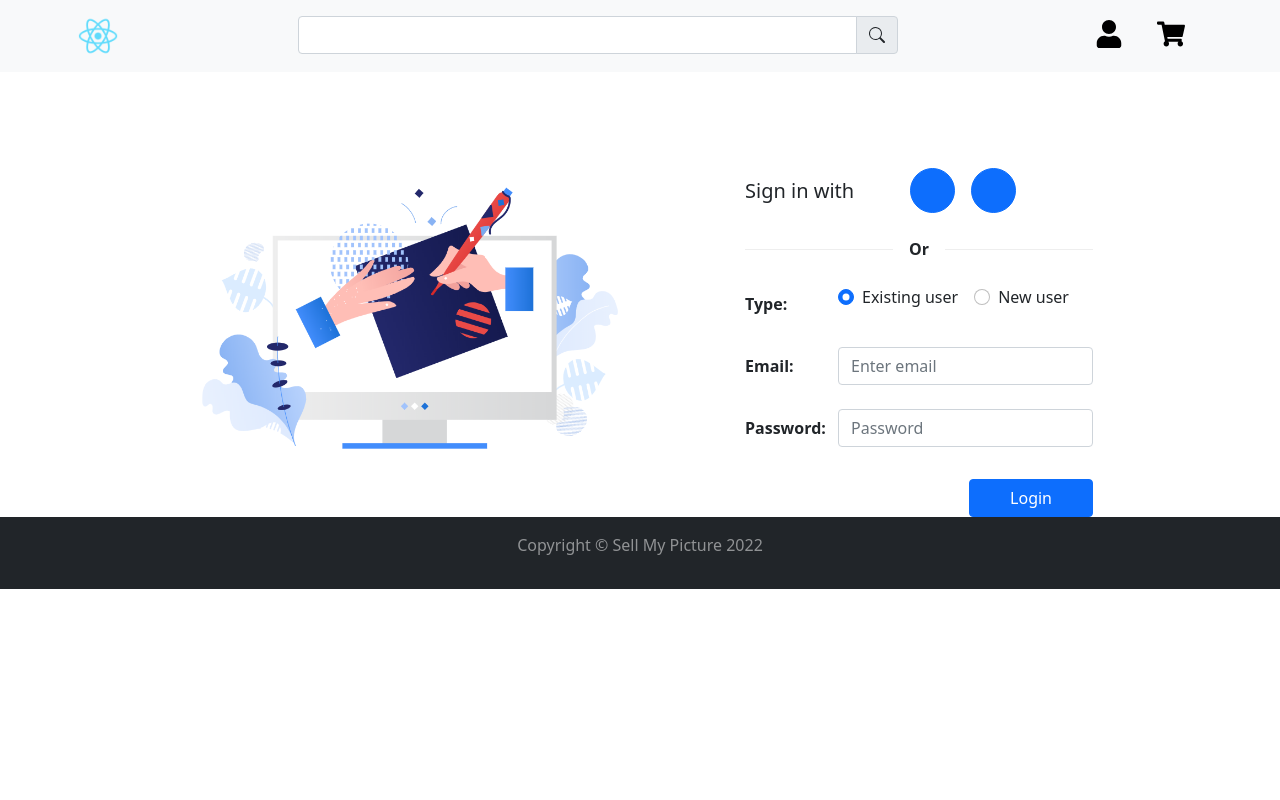
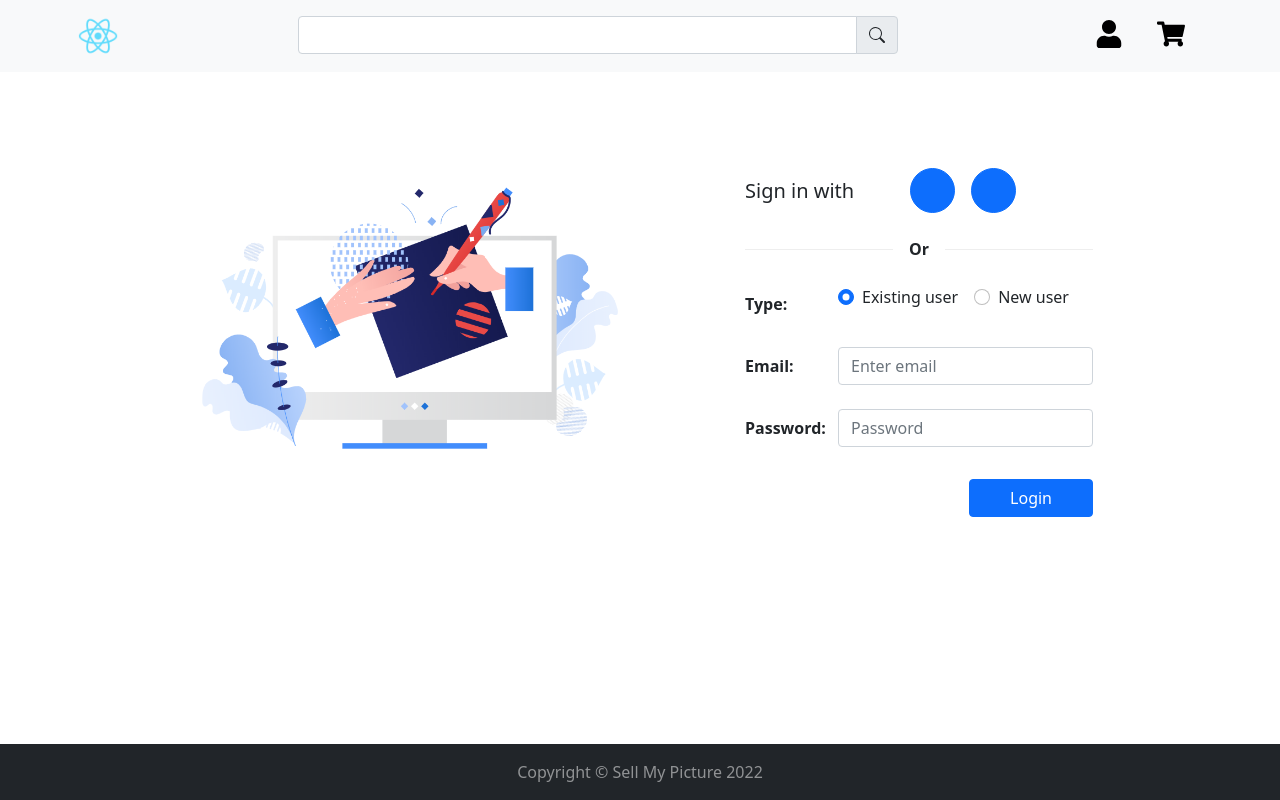
Before and after one commit to SanjinKurelic/PaintingsGarage, a React (Create React App) app in the folder src/main/react-app/: page /login in a window 1280 px wide. Built offline with nearby package versions, Linux system fonts and the light colour scheme; no server answers; some icons are missing.

Commit message:
Stick footer to bottom

```diff
--- a/src/main/react-app/src/components/footer/Footer.js
+++ b/src/main/react-app/src/components/footer/Footer.js
@@ -2,8 +2,8 @@ import moment from 'moment'
 
 const Footer = () => {
   return (
-    <footer className='bg-dark text-white-50 text-center p-3'>
-      <p>Copyright &copy; Sell My Picture {moment(new Date()).format('YYYY')}</p>
+    <footer className='bg-dark text-white-50 text-center p-3 position-fixed bottom-0 w-100 overflow-hidden'>
+      <p className='mb-0'>Copyright &copy; Sell My Picture {moment(new Date()).format('YYYY')}</p>
     </footer>
   )
 }
```
